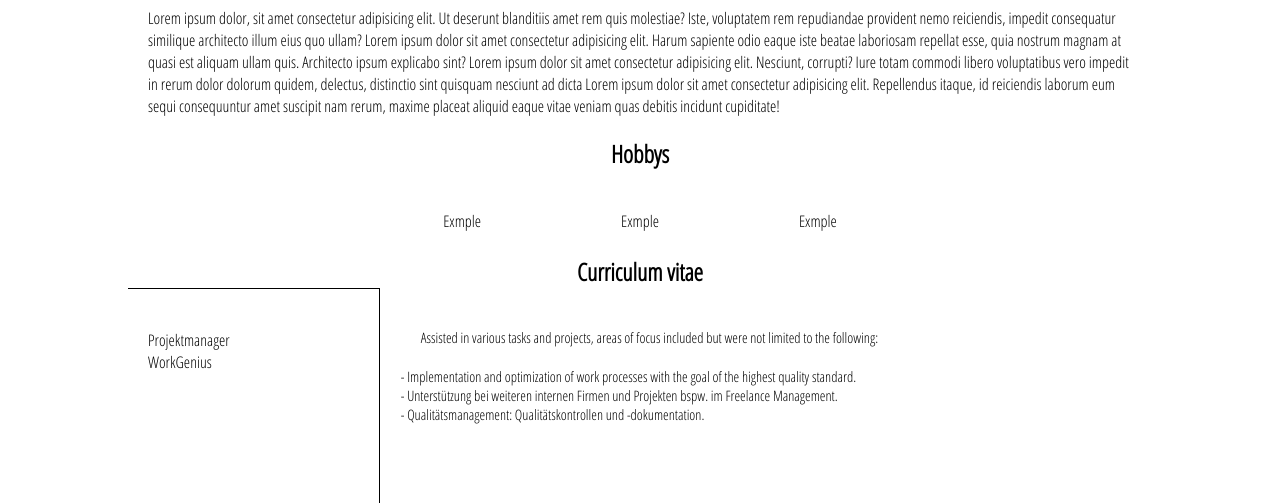
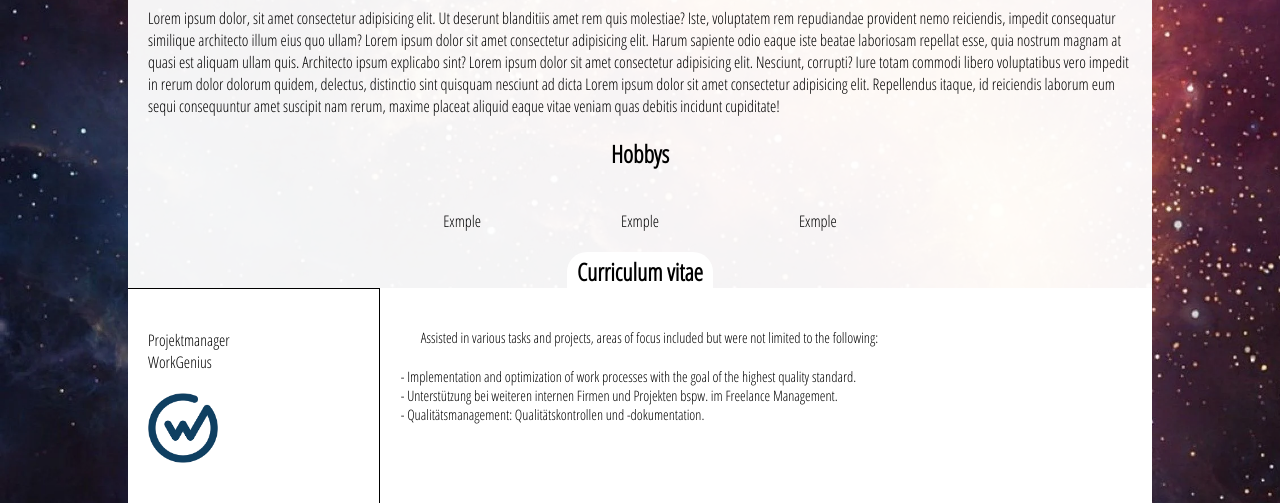
Before and after one commit to Zaid0307/personal-webside, a plain HTML site: page index.html in a window 1280 px wide. Shown: the part 721-1224 px from the top of the page. Drawn offline with Linux system fonts and the light colour scheme; the site is published under a folder, as on GitHub Pages, so addresses that start at the root find nothing.

Commit message:
add again .css file

```diff
--- a/Styles/styles.css
+++ b/Styles/styles.css
@@ -9,7 +9,7 @@ html {
   font-family: "Open Sans Condensed", sans-serif;
 }
 body {
-  background-image: url(/images/background.jpg);
+  background-image: url(../images/background.jpg);
   background-size: cover;
 }
 /* top section till the first p tag*/
@@ -85,7 +85,7 @@ main {
   border-top: 1px solid;
 }
 .imgwg {
-  background-image: url(/images/WGlogo.png);
+  background-image: url(../images/WGlogo.png);
   width: 70px;
   height: 70px;
   background-size: contain;
```
